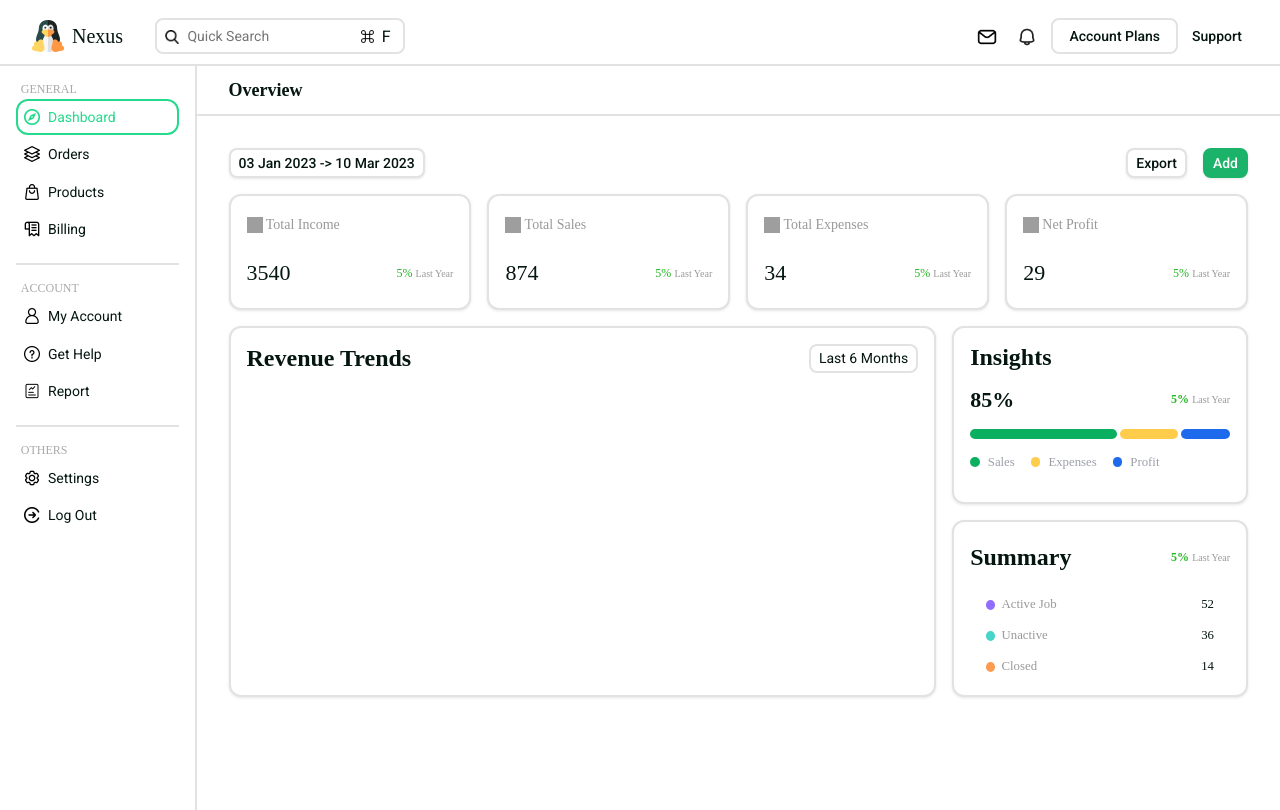
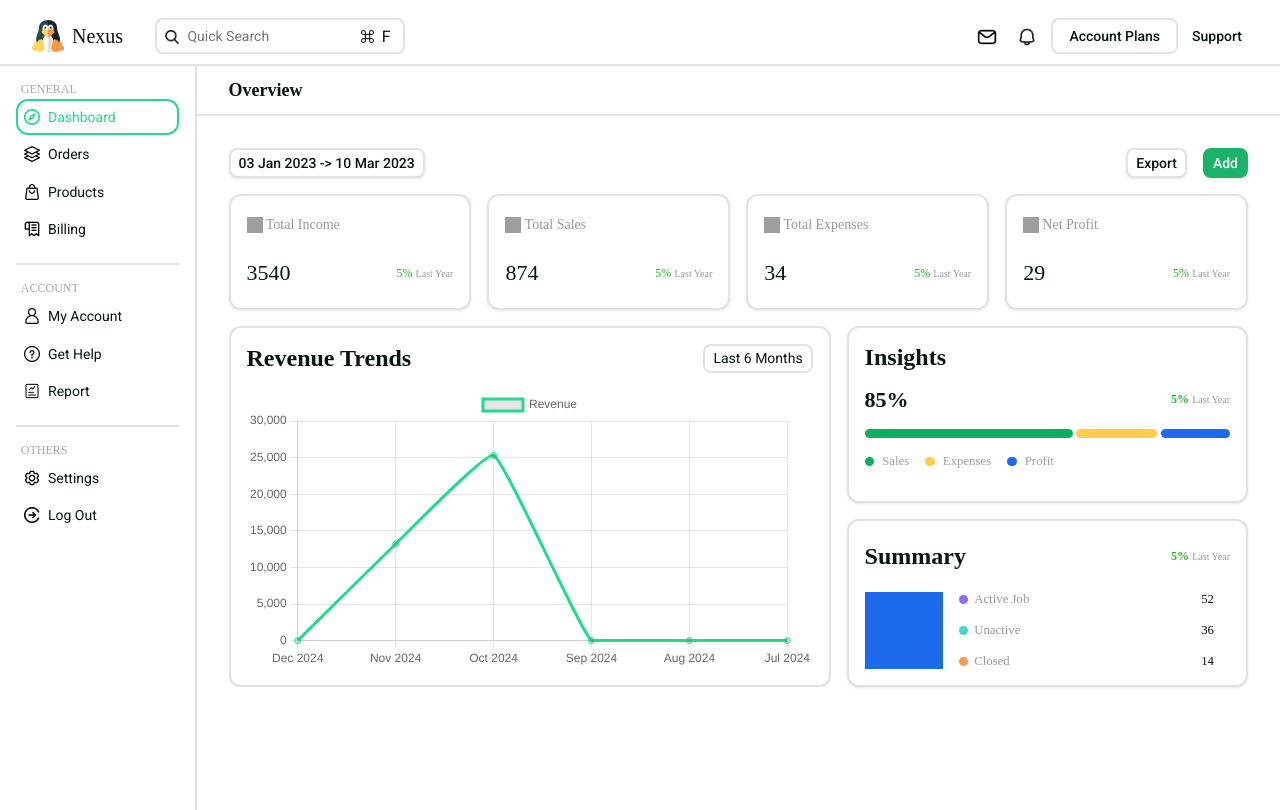
Before and after one commit to aryyo/nexus, a React (Create React App) app: page / in a window 1280 px wide. Built offline with nearby package versions, Linux system fonts and the light colour scheme; grey boxes are pictures that could not be loaded; a web font is replaced by a local one.

Commit message:
Implemented Charts for Dashboard

```diff
--- a/src/components/Charts.js
+++ b/src/components/Charts.js
@@ -1,13 +1,70 @@
-import "../styles/Charts.css";
+import React from "react";
+import { Line } from "react-chartjs-2";
+import { Chart as ChartJS, CategoryScale, LinearScale, PointElement, LineElement, Title, Tooltip, Legend } from "chart.js";
+import { useMemo } from "react";
+import '../styles/Charts.css'
 
-const Charts = () => {
+ChartJS.register(CategoryScale, LinearScale, PointElement, LineElement, Title, Tooltip, Legend);
+
+const Charts = ({ orders, cachedMetrics }) => {
+  const getMonthlyRevenueData = () => {
+    const currentDate = new Date();
+    const lastSixMonths = Array.from({ length: 6 }, (_, i) => {
+      const date = new Date(currentDate);
+      date.setMonth(date.getMonth() - i);
+      return date;
+    });
+
+    const monthlyRevenue = new Array(6).fill(0);
+
+    orders.forEach(order => {
+      const orderDate = new Date(order.datePlaced);
+      if (orderDate >= lastSixMonths[5]) {
+        const monthIndex = lastSixMonths.findIndex(date => date.getMonth() === orderDate.getMonth() && date.getFullYear() === orderDate.getFullYear());
+        if (order.status === "Paid") {
+          monthlyRevenue[monthIndex] += order.total;
+        }
+      }
+    });
+
+    return {
+      labels: lastSixMonths.map(date => date.toLocaleString("default", { month: "short", year: "numeric" })), // Month labels
+      data: monthlyRevenue,
+    };
+  };
+
+
+  const { labels, data } = useMemo(() => getMonthlyRevenueData(), [orders]);
+
+
+  const chartData = {
+    labels,
+    datasets: [
+      {
+        label: "Revenue",
+        data,
+        fill: false,
+        borderColor: "#25da8c",
+        tension: 0.1,
+      },
+    ],
+  };
+
+  const chartOptions = {
+    responsive: true,
+    maintainAspectRatio: false,
+  };
+
   return (
     <div className="charts">
       <div className="charts-header">
         <h2>Revenue Trends</h2>
         <button className="timeframe">Last 6 Months</button>
       </div>
-      <div className="charts-graph"></div>
+      <div className="charts-graph">
+        <Line data={chartData} options={chartOptions}
+        />
+      </div>
     </div>
   );
 };
--- a/src/pages/Dashboard.js
+++ b/src/pages/Dashboard.js
@@ -4,34 +4,22 @@ import Summary from "../components/Summary";
 import Cards from "../components/Card";
 import "../styles/Dashboard.css";
 
-const Dashboard = ({
-  totalOrders,
-  totalRevenue,
-  totalPaid,
-  totalCancelled,
-  totalRefunded,
-  averagePrice,
-  rejectRate,
-  shippingRate,
-  totalShipments,
-  totalPickups,
-  revenueFromShipments,
-  revenueFromPickups,
-  mostOrderedProduct
-}) => {
+const Dashboard = ({ orders, cachedMetrics }) => {
   return (
     <div className="content">
       <div className="overview">
         <p>Overview</p>
       </div>
       <div className="header">
-        <button className="calendar">03 Jan 2023 -{'>'} 10 Mar 2023</button>
+        <button className="calendar">03 Jan 2023 -{">"} 10 Mar 2023</button>
         <button className="export">Export</button>
         <button className="add">Add</button>
       </div>
       <Cards />
       <div className="data">
-        <Charts />
+        <div className="data-graph">
+          <Charts orders={orders} cachedMetrics={cachedMetrics} />
+        </div>
         <div className="data-cards">
           <Rate />
           <Summary />
--- a/src/pages/Homepage.js
+++ b/src/pages/Homepage.js
@@ -1,4 +1,5 @@
-import React, { useState } from "react";
+import React, { useState, useMemo } from "react";
+import OrderData from "../data/OrderData";
 import Navbar from "../components/Navbar";
 import Sidebar from "../components/Sidebar";
 import Dashboard from "./Dashboard";
@@ -14,13 +15,80 @@ import "../styles/Homepage.css";
 const Homepage = () => {
   const [activeButton, setActiveButton] = useState("dashboard");
   const [previousButton, setPreviousButton] = useState("dashboard");
+  const [orders, setOrders] = useState(OrderData);
+
+  const cachedMetrics = useMemo(() => {
+    const totalOrders = orders.length;
+    const totalRevenue = orders.reduce(
+      (acc, order) => acc + (order.status === "Paid" ? order.total : 0),
+      0
+    );
+    const totalPaid = orders.filter((order) => order.status === "Paid").length;
+    const totalCancelled = orders.filter(
+      (order) => order.status === "Cancelled"
+    ).length;
+    const totalRefunded = orders.filter(
+      (order) => order.status === "Refunded"
+    ).length;
+
+    const averagePrice = totalOrders > 0 ? totalRevenue / totalOrders : 0;
+    const rejectRate =
+      totalOrders > 0
+        ? ((totalCancelled + totalRefunded) * 100) / totalOrders
+        : 0;
+    const totalShipments = orders.filter(
+      (order) => order.type === "Shipping"
+    ).length;
+    const totalPickups = orders.filter(
+      (order) => order.type === "Pickup"
+    ).length;
+    const shippingRate =
+      totalOrders > 0 ? (totalShipments * 100) / totalOrders : 0;
+
+    // Calculate the revenue from shipments and pickups
+    const revenueFromShipments = orders
+      .filter((order) => order.type === "Shipping" && order.status === "Paid")
+      .reduce((acc, order) => acc + order.total, 0);
+
+    const revenueFromPickups = orders
+      .filter((order) => order.type === "Pickup" && order.status === "Paid")
+      .reduce((acc, order) => acc + order.total, 0);
+
+    // Find the most ordered product
+    const productCount = orders.reduce((acc, order) => {
+      const product = order.product;
+      acc[product] = (acc[product] || 0) + 1;
+      return acc;
+    }, {});
+
+    const mostOrderedProduct = Object.entries(productCount).reduce(
+      (max, [product, count]) => (count > max.count ? { product, count } : max),
+      { product: "", count: 0 }
+    );
+
+    return {
+      totalOrders,
+      totalRevenue,
+      totalPaid,
+      totalCancelled,
+      totalRefunded,
+      averagePrice,
+      rejectRate,
+      shippingRate,
+      totalShipments,
+      totalPickups,
+      revenueFromShipments,
+      revenueFromPickups,
+      mostOrderedProduct: mostOrderedProduct.product,
+    };
+  }, [orders]);
 
   const RenderActiveComponent = () => {
     switch (activeButton) {
       case "dashboard":
-        return <Dashboard />;
+        return <Dashboard orders={orders} cachedMetrics={cachedMetrics} />;
       case "orders":
-        return <Orders />;
+        return <Orders orders={orders} cachedMetrics={cachedMetrics} />;
       case "help":
         return <Help />;
       case "products":
@@ -35,14 +103,15 @@ const Homepage = () => {
         return <Report />;
       case "settings":
         return <Settings />;
-
+      default:
+        return <Dashboard orders={orders} cachedMetrics={cachedMetrics} />;
 
       case "log-out":
         switch (previousButton) {
           case "dashboard":
-            return <Dashboard />;
+            return <Dashboard orders={orders} cachedMetrics={cachedMetrics} />;
           case "orders":
-            return <Orders />;
+            return <Orders orders={orders} cachedMetrics={cachedMetrics} />;
           case "help":
             return <Help />;
           case "products":
@@ -57,6 +126,8 @@ const Homepage = () => {
             return <Report />;
           case "settings":
             return <Settings />;
+          default:
+            return <Dashboard orders={orders} cachedMetrics={cachedMetrics} />;
         }
     }
   };
--- a/src/pages/Orders.js
+++ b/src/pages/Orders.js
@@ -2,16 +2,16 @@ import "../styles/Orders.css";
 import OrderList from "../components/OrderList";
 import OrderSidebar from "../components/OrderSidebar";
 
-const Orders = () => {
+const Orders = ({ orders, cachedMetrics }) => {
   return (
     <div className="orders-content">
       <div className="orders-main">
         <div className="orders-overview">
           <p>Orders</p>
         </div>
-       <OrderList/>
+        <OrderList />
       </div>
-      <OrderSidebar/>
+      <OrderSidebar orders={orders} cachedMetrics={cachedMetrics} />
     </div>
   );
 };
--- a/src/styles/Dashboard.css
+++ b/src/styles/Dashboard.css
@@ -77,7 +77,15 @@
   display: flex;
   flex-direction: row;
   gap: 1rem;
-  max-height: 50%;
+  max-height: 70%;
+}
+
+.data-graph {
+  display: flex;
+  flex-direction: column;
+  flex: 3 3;
+  gap: 1rem;
+  overflow: hidden;
 }
 
 .data-cards {
```
Also changed, not shown: src/components/OrderSidebar.js (+17 -79 lines).
